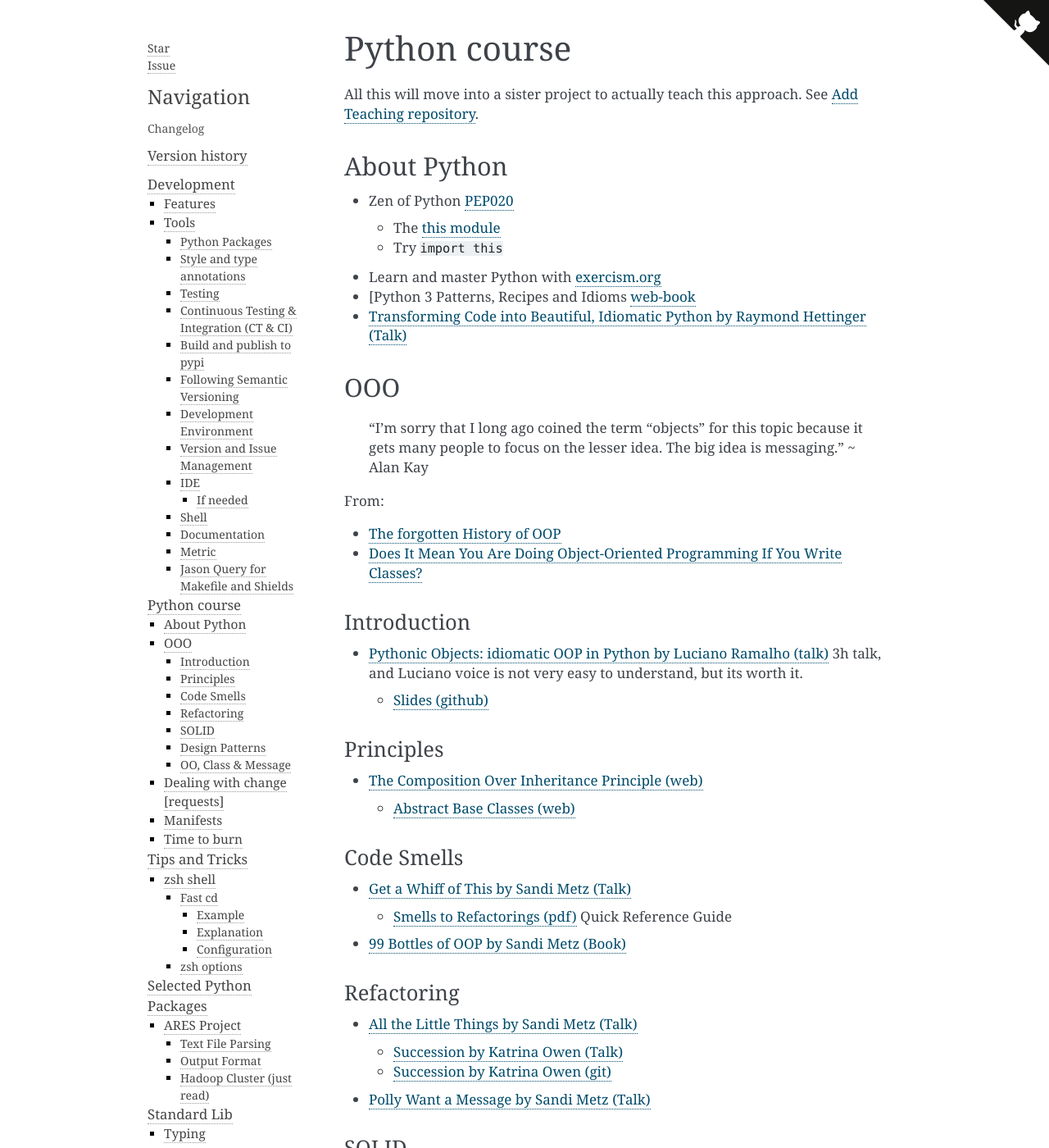
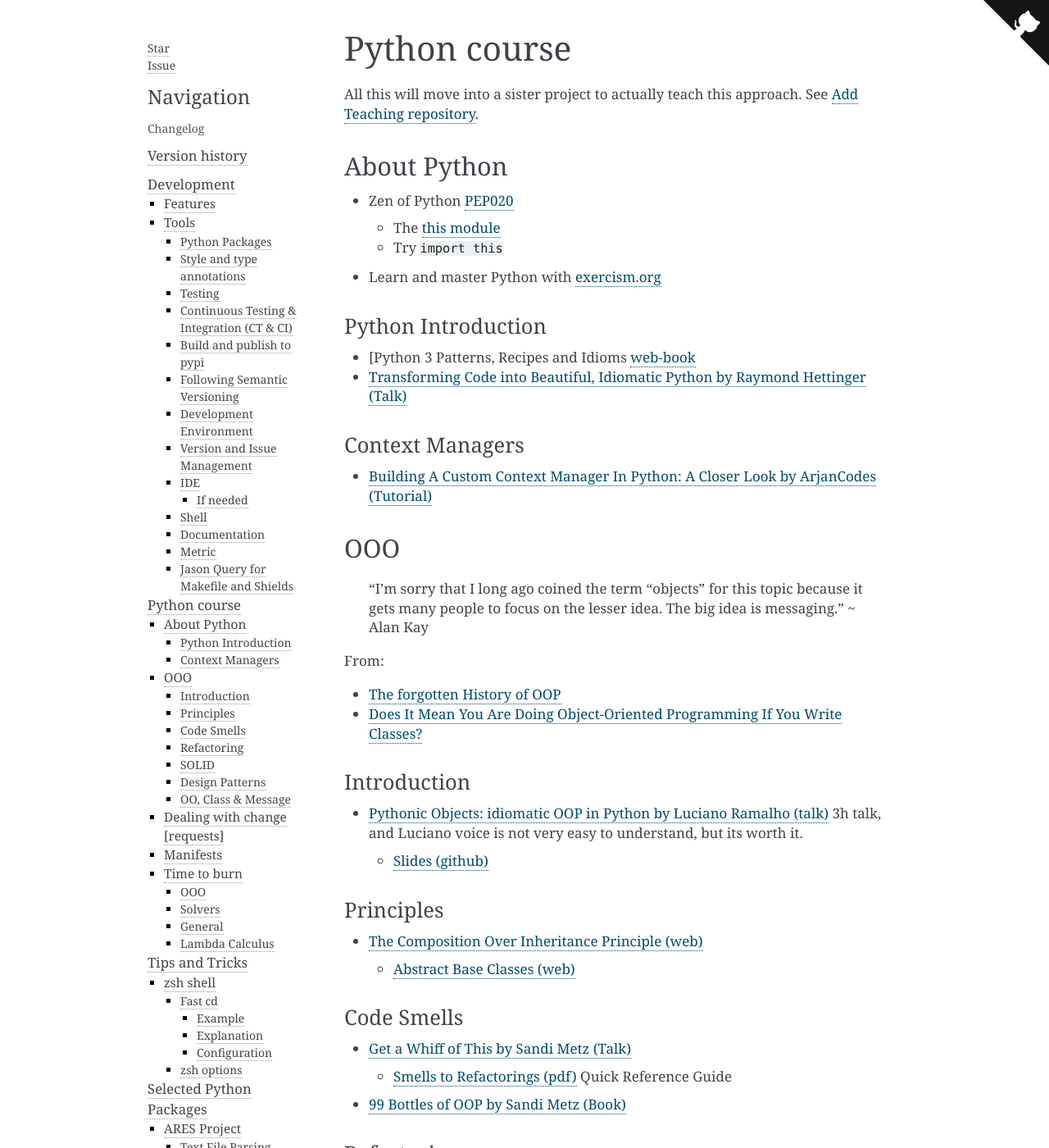
Before and after one commit to cruisen/cli-calc, a Sphinx documentation site: the page built from docs/extras/teaching.md, in a window 1280 px wide and 1400 px high. Shown: the whole window at 82% size. Built offline with Sphinx 7.4.7, drawn with Linux system fonts in a browser that asks for light colours; some of the changed text lies outside the part shown.

Commit message:
Adds contex managers

````diff
--- a/docs/extras/teaching.md
+++ b/docs/extras/teaching.md
@@ -7,9 +7,13 @@ All this will move into a sister project to actually teach this approach. See [A
   * The [this module](https://stackoverflow.com/questions/37301273/attributes-of-python-module-this)
   * Try ```import this```
 * Learn and master Python with [exercism.org](https://exercism.org/tracks/python)
+
+### Python Introduction
 * [Python 3 Patterns, Recipes and Idioms [web-book](https://python-3-patterns-idioms-test.readthedocs.io/en/latest/)
+* [Transforming Code into Beautiful, Idiomatic Python by Raymond Hettinger (Talk)](https://www.youtube.com/watch?v=OSGv2VnC0go)
 
-* [Transforming Code into Beautiful, Idiomatic Python by Raymond Hettinger (Talk)](https://www.youtube.com/watch?v=OSGv2VnC0go)
+### Context Managers
+* [Building A Custom Context Manager In Python: A Closer Look by ArjanCodes (Tutorial)](https://www.youtube.com/watch?v=14z_Tf3p2Mw)
 
 ## OOO
 
@@ -75,12 +79,17 @@ we enable ourselves to write maintainable software. They build upon each other.
   * [Software Craftsmanship (Wikipedia)](https://en.wikipedia.org/wiki/Software_craftsmanship)
 
 ## Time to burn
+### OOO
 * [Modern Python patterns and idioms by Alex Martelli (Talk)](https://www.youtube.com/watch?v=LeuChRCByZc)
 * [An Introduction to Object-Oriented Programming by Timothy A Budd (Book)](https://web.engr.oregonstate.edu/~budd/Books/oopintro3e/info/ReadMe.html)
 
+### Solvers
 * [Modern solvers: Problems well-defined are problems solved by Raymond Hettinger(Talk)](https://www.youtube.com/watch?v=_GP9OpZPUYc)
   * [Presentation / Slides](https://rhettinger.github.io/index.html)
+
+### General
 * [Six Impossible Things by Kevlin Henney (Talk)](https://www.youtube.com/watch?v=YoaZzIZFErI)
 * [How to succeed in language design without really trying by Brian Kernighan (Talk)](https://www.youtube.com/watch?v=Sg4U4r_AgJU)
 
+### Lambda Calculus
 * [Lambda Calculus from the Ground Up by David Beazley (Talk)](https://www.youtube.com/watch?v=pkCLMl0e_0k)
````
